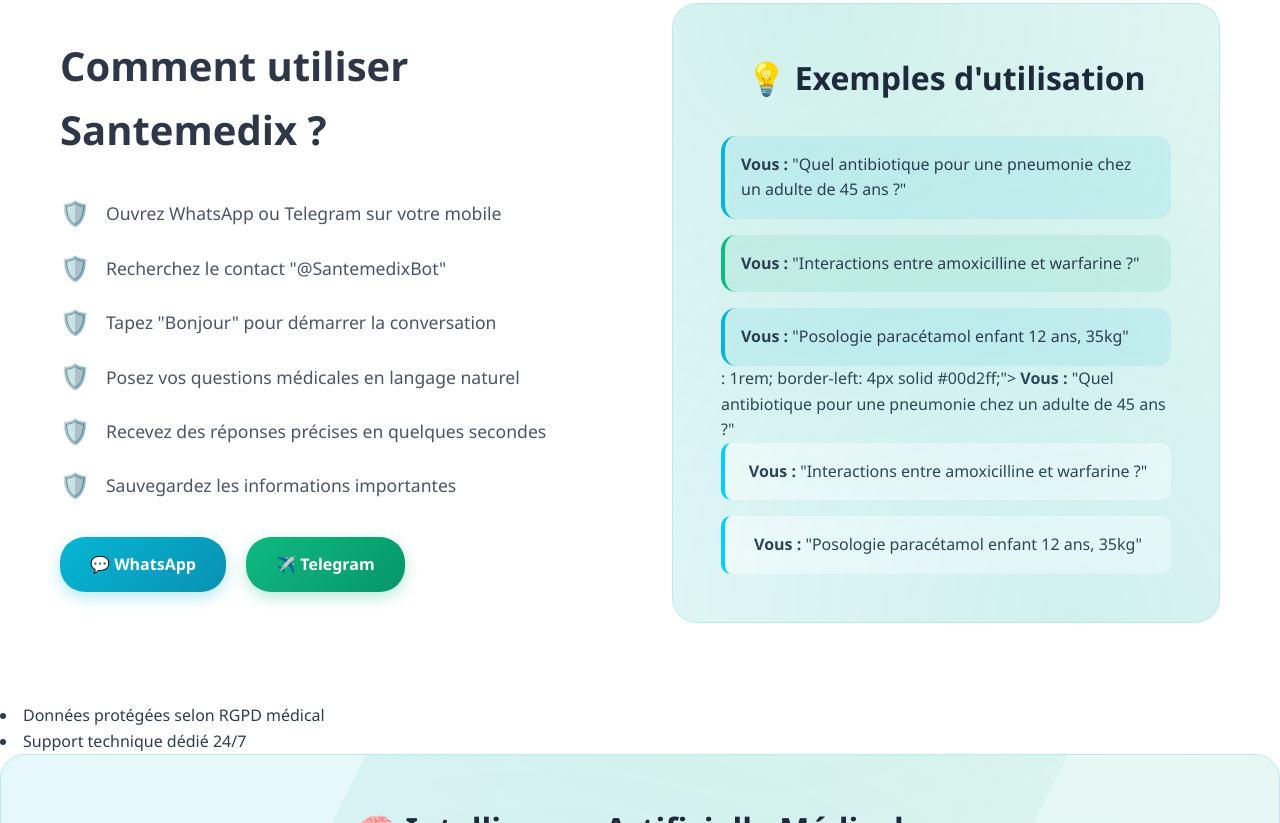
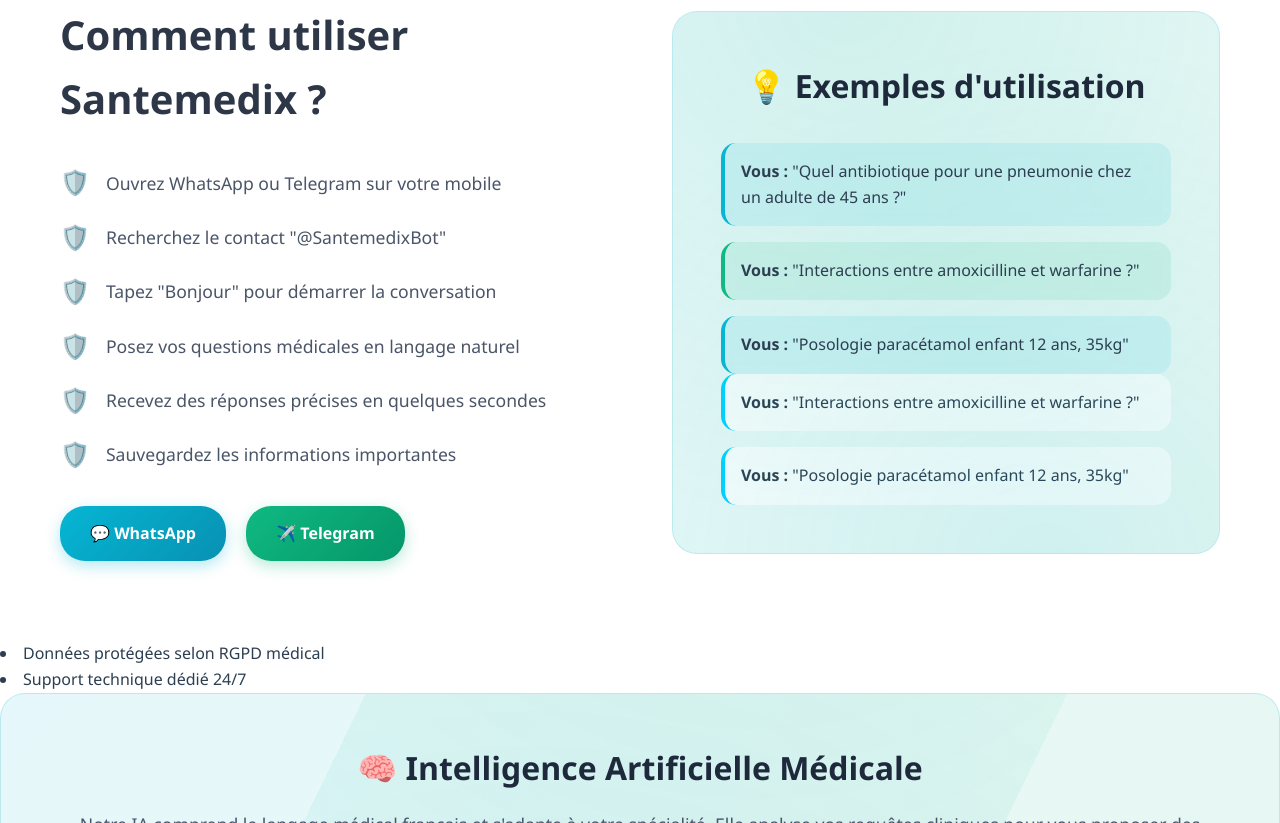
Before and after one commit to gueistephane04/santemedix, a plain HTML site: page index.html in a window 1280 px wide. Shown: the part 2466-3289 px from the top of the page. Drawn offline with Linux system fonts and the light colour scheme.

Commit message:
Update index.html

```diff
--- a/index.html
+++ b/index.html
@@ -720,13 +720,11 @@
                             </div>
                             <div style="background: rgba(6, 182, 212, 0.1); padding: 1rem; border-radius: 15px; border-left: 4px solid #06b6d4; backdrop-filter: blur(5px);">
                                 <strong>Vous :</strong> "Posologie paracétamol enfant 12 ans, 35kg"
-                            </div>: 1rem; border-left: 4px solid #00d2ff;">
-                                <strong>Vous :</strong> "Quel antibiotique pour une pneumonie chez un adulte de 45 ans ?"
                             </div>
-                            <div style="background: rgba(255,255,255,0.7); padding: 1rem; border-radius: 10px; margin-bottom: 1rem; border-left: 4px solid #00d2ff;">
+                            <div style="background: rgba(255,255,255,0.7); padding: 1rem; border-radius: 15px; margin-bottom: 1rem; border-left: 4px solid #00d2ff;">
                                 <strong>Vous :</strong> "Interactions entre amoxicilline et warfarine ?"
                             </div>
-                            <div style="background: rgba(255,255,255,0.7); padding: 1rem; border-radius: 10px; border-left: 4px solid #00d2ff;">
+                            <div style="background: rgba(255,255,255,0.7); padding: 1rem; border-radius: 15px; border-left: 4px solid #00d2ff;">
                                 <strong>Vous :</strong> "Posologie paracétamol enfant 12 ans, 35kg"
                             </div>
                         </div>
```
